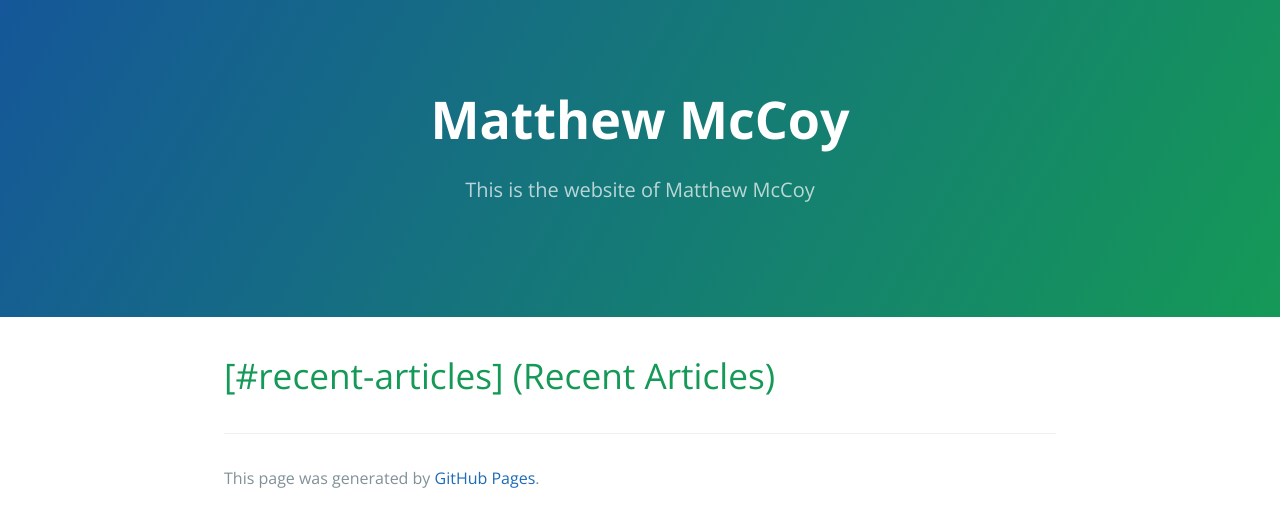
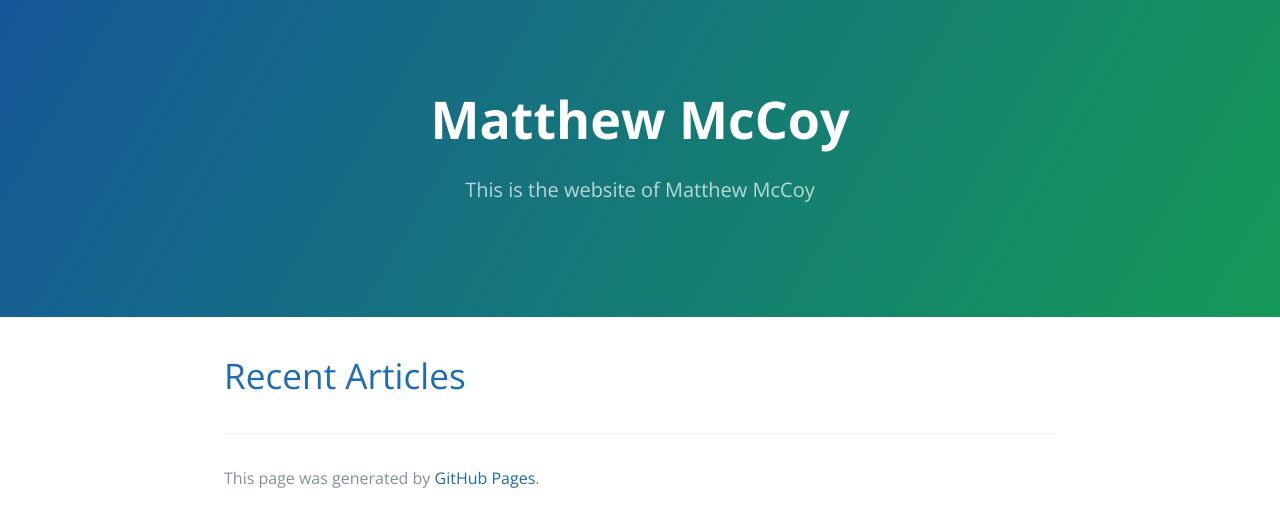
Before and after one commit to mmccooyyy/mmccooyyy.github.io, a Jekyll site: the page built from index.md, in a window 1280 px wide. Shown: the top 527 px of the page. Built offline with Jekyll 4.4.1, drawn with Linux system fonts in a browser that asks for light colours; our own code applies the rules of GitHub Pages for plain Markdown files.

Commit message:
changed index.md

```diff
--- a/index.md
+++ b/index.md
@@ -1 +1 @@
-# [#recent-articles] (Recent Articles)
+# [Recent Articles](#recent-articles)
```
